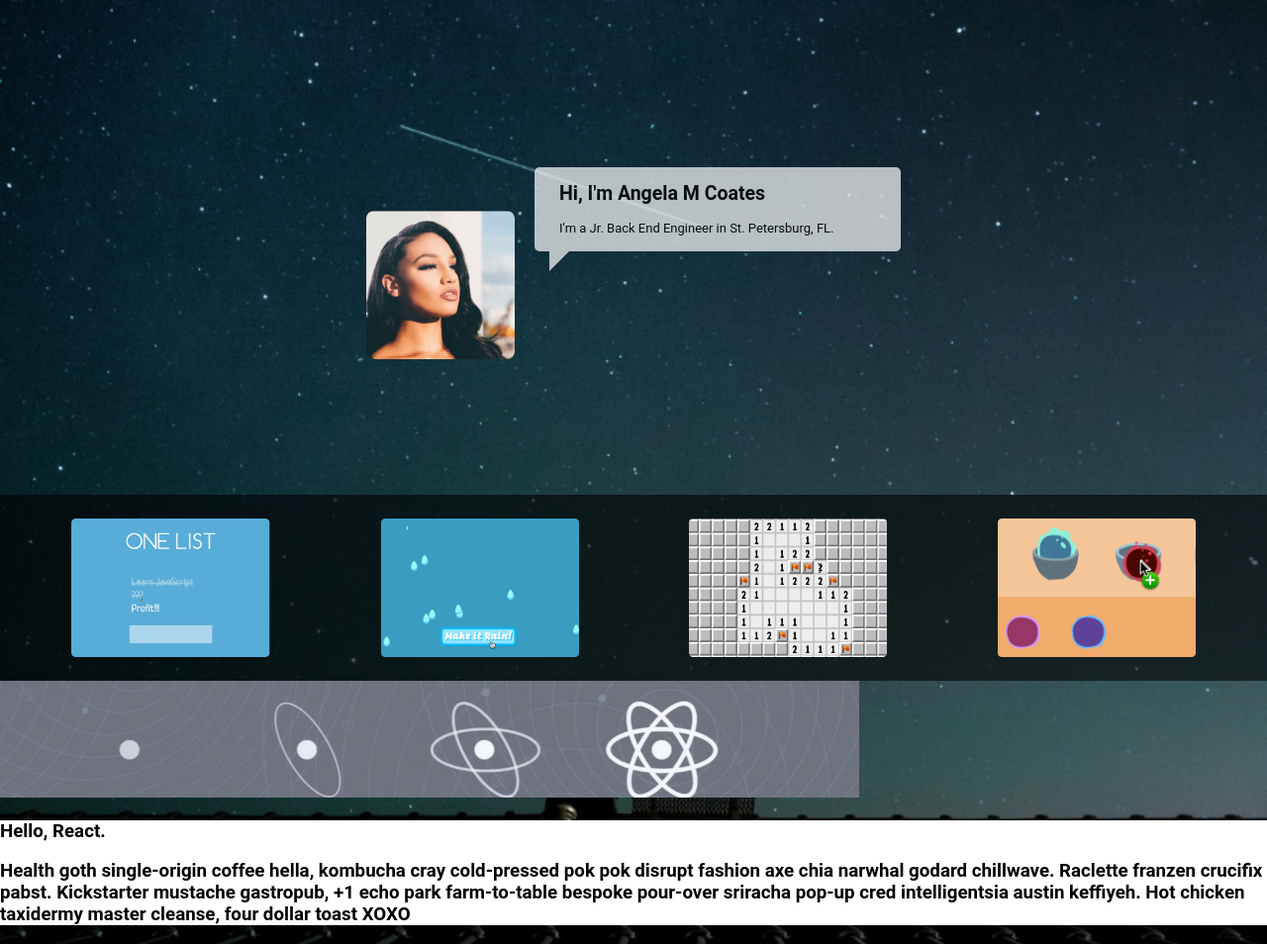
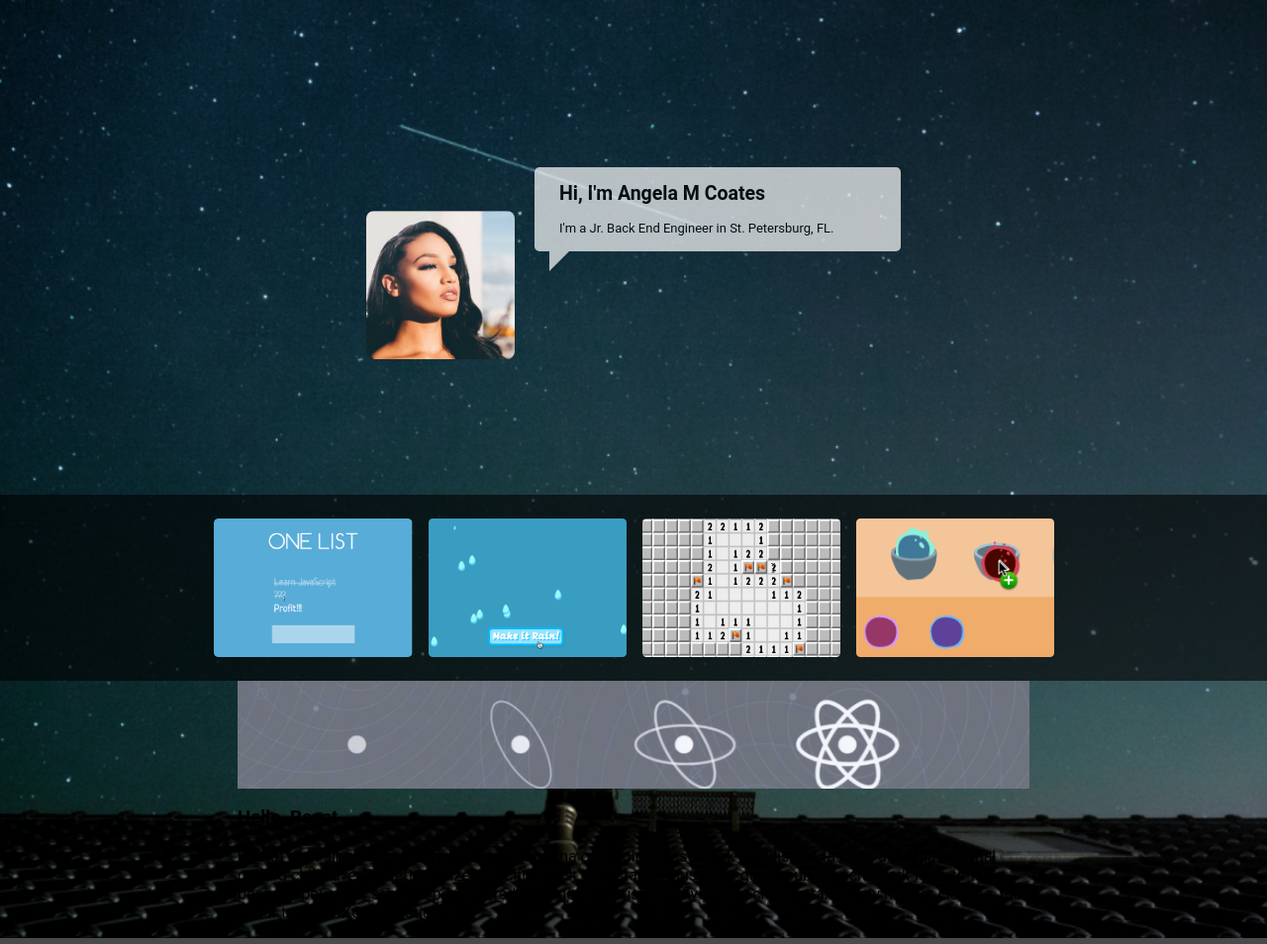
Before and after one commit to angelacoates/portfolio, a website: page public/index.html in a window 1280 px wide. Shown: the whole page at 99% size. Drawn offline with Linux system fonts and the light colour scheme.

Commit message:
portfolio

```diff
--- a/public/index.html
+++ b/public/index.html
@@ -27,24 +27,32 @@
         </div>
     </header>
 
-        <div class="photos">
+
+      <div class="photos">
             <img src="images/one-listREV.png" alt="">
             <img src="images/make-it-rainREV.png" alt="">
             <img src="images/bomb-snifferREV.png" alt="">
             <img src="images/sensei-senseREV.png" alt="">
         </div>
-        <div class="react">
-          <img src="images/react.png" alt="">
-        </div>
-        <div class="react-text">
-          <h3>Hello, React.<h3>
-            <p>Health goth single-origin coffee hella, kombucha cray cold-pressed pok pok disrupt fashion axe chia narwhal godard chillwave. Raclette franzen crucifix pabst. Kickstarter mustache gastropub, +1 echo park farm-to-table bespoke pour-over sriracha pop-up cred intelligentsia austin keffiyeh. Hot chicken taxidermy master cleanse, four dollar toast XOXO <p>
-        <div>
+<div class="container">
+
+<img src="images/react.png" alt="galaxyphoto">
+    <div>  <h3>Hello, React </h3>
+       <p>Health goth single-origin coffee hella, kombucha cray cold-pressed pok pok disrupt fashion axe chia narwhal godard chillwave. Raclette franzen crucifix pabst. Kickstarter mustache gastropub, +1 echo park farm-to-table bespoke pour-over sriracha pop-up cred intelligentsia austin keffiyeh. Hot chicken taxidermy master cleanse, four dollar toast XOXO aesthetic </p>
+     </div>
+     </div>
+
+<!-- <div class=" container-two"
+<img src="images/code (1).png"alt="cyberspace">
+     <h3> Fizz Buzz<h3>
+       <p>Health goth single-origin coffee hella, kombucha cray cold-pressed pok pok disrupt fashion axe chia narwhal godard chillwave. Raclette franzen crucifix pabst. Kickstarter mustache gastropub, +1 echo park farm-to-table bespoke pour-over sriracha pop-up cred intelligentsia austin keffiyeh. Hot chicken taxidermy master cleanse, four dollar toast XOXO aesthetic</p>
+
+  </div> -->
 
 
 
 
-        </div>
+
 
 
     </footer>
--- a/public/screen.css
+++ b/public/screen.css
@@ -68,17 +68,19 @@ border-radius: 0.5em;
 .photos {
     display: flex;
     flex-direction: row;
-    justify-content: space-around;
+    justify-content: center;
     background-color: hsla(0, 0%, 0%, 0.6);
     padding: 1em;
-
-
 }
 
 .photos img {
 padding: 0.5em;
 }
 
-.react-text{
-background-color: #fff
+.container {
+display: flex;
+flex-direction: column;
+margin-left:auto;
+margin-right: auto;
+width: 800px
 }
```
Also changed, not shown: public/images/code (1).png (added).
